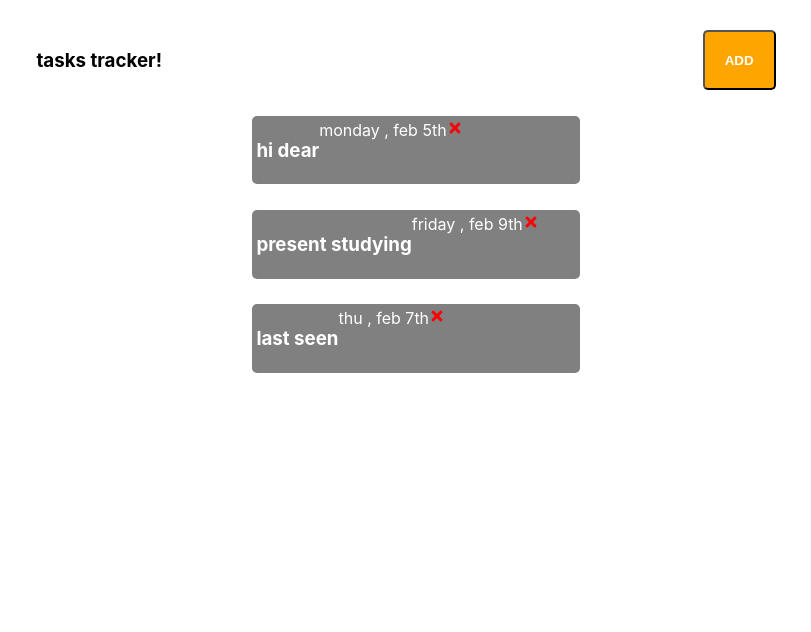
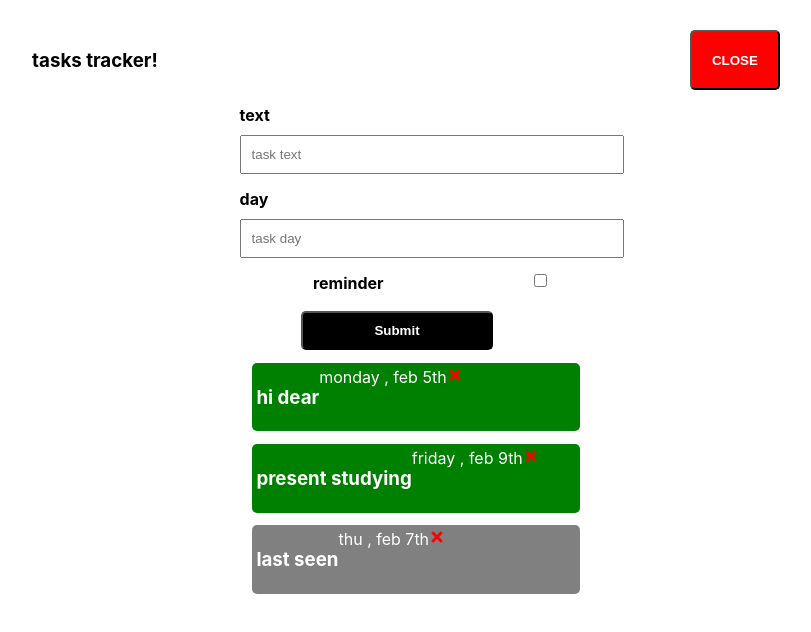
Before and after one commit to ghrabla/React-TS, a React (Create React App) app in the folder client-side/: page / in a window 1280 px wide. Both pictures are taken after a click on the button "ADD". Shown: the top 632 px of the page, without its empty margins (234-1045 px from the left). Built offline with nearby package versions, Linux system fonts and the light colour scheme.

Commit message:
static crud finished

```diff
--- a/client-side/src/App.js
+++ b/client-side/src/App.js
@@ -1,9 +1,10 @@
 import { useState } from 'react';
 import { FaTrashAlt } from 'react-icons/fa';
+import AddTask from './components/AddTask';
 import Header from './components/Header'
 import Tasks from './components/Tasks'
 function App() {
-
+  const [showAddTask,setshowAddTask] = useState(false)
   const [tasks,setTasks] = useState([
     {
       id : 1,
@@ -33,9 +34,16 @@ function App() {
       setTasks(tasks.map((task)=> task.id===id ? {...task,reminder:!task.reminder} : task))
    }
 
+   const onAdd = (task)=>{
+     const id = Math.floor(Math.random()*10000) + 1
+     const newTask = {id,...task}
+     setTasks([...tasks,newTask])
+   }
+
   return (
     <div className="App">
-      <Header/>
+      <Header onAdd={()=>setshowAddTask(!showAddTask)} showAdd={showAddTask}/>
+      {showAddTask && <AddTask onAdd={onAdd}/>}
       {tasks.length>0?(<Tasks tasks={tasks} onDelete={deleteTask} onToggle={toggleReminder}/>):('nothing is here')}
 
     </div>
--- /dev/null
+++ b/client-side/src/components/AddTask.js
@@ -0,0 +1,33 @@
+import { useState } from "react"
+const AddTask = ({onAdd}) => {
+  const [text,setText] = useState('')
+  const [day,setDay] = useState('')
+  const [reminder,setReminder] = useState(false)
+
+  const onSubmit = (e)=> {
+      e.preventDefault()
+      if(!text){
+          alert('please add some text')
+          return
+      }
+      onAdd({text,day,reminder})
+      setText('')
+      setDay('')
+      setReminder('')
+  }
+  return (
+    <form onSubmit={onSubmit}>
+        <label>text</label>
+        <input type="text" placeholder="task text" value={text} onChange={(e)=>setText(e.target.value)} />
+        <label>day</label>
+        <input type="text" placeholder="task day"  value={day} onChange={(e)=>setDay(e.target.value)}/>
+        <div className="check">
+        <label>reminder</label>
+        <input type="checkbox" checked={reminder} value={reminder} onChange={(e)=>setReminder(e.currentTarget.checked)}/>
+        </div>
+        <input type="submit" className="submit"/>
+    </form>
+  )
+}
+
+export default AddTask
--- a/client-side/src/components/Header.js
+++ b/client-side/src/components/Header.js
@@ -1,15 +1,12 @@
 import Button from './Button'
 // import './app.css'
-const Header = ({title}) => {
+const Header = ({title,onAdd,showAdd}) => {
 
-    const onclick = ()=>{
-        console.log('clicked')
-    }
 
   return (
     <header>
       <h3>{title}</h3>
-      <Button color='orange' text='ADD' onclick={onclick}/>
+      <Button color={showAdd ? 'red' : 'orange' } text={showAdd ? 'CLOSE' : 'ADD' } onclick={onAdd}/>
     </header>
   )
 }
--- a/client-side/src/index.css
+++ b/client-side/src/index.css
@@ -24,7 +24,20 @@ header{
   font-weight: bold;
   cursor: pointer;
 }
-
+.check{
+  display: flex;
+  justify-content: space-around;
+}
+.submit{
+  margin-top: 2%;
+  width: 50%;
+  margin-left: 16%;
+  cursor: pointer;
+  background-color: black;
+  color: white;
+  font-weight: bold;
+  border-radius: 5px;
+}
 .task{
   background-color: gray;
   color: white;
@@ -33,8 +46,25 @@ header{
   /* justify-content: center; */
   width: 25%;
   margin-left: 38%;
-  margin-top: 2%;
+  margin-top: 1%;
   border-radius: 5px;
+}
+form{
+  display: flex;
+    flex-direction: column;
+    width: 30%;
+    margin-left: 37%;
+}
+label{
+  margin-top: 15px;
+  margin-bottom: 10px;
+  font-weight: bold;
+}
+input{
+  padding: 10px;
+}
+.reminder{
+  background-color: green;
 }
 
 /* .task:hover{
```
